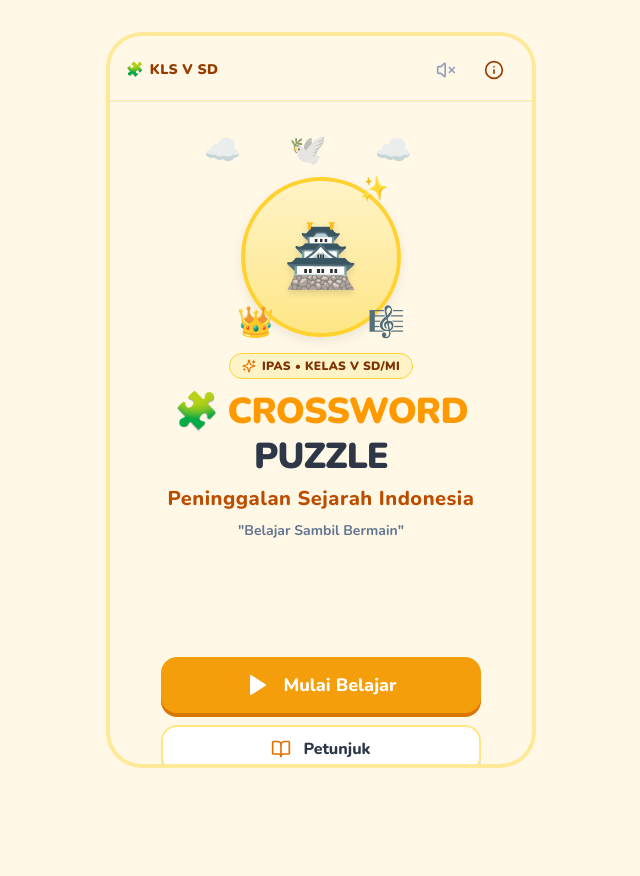
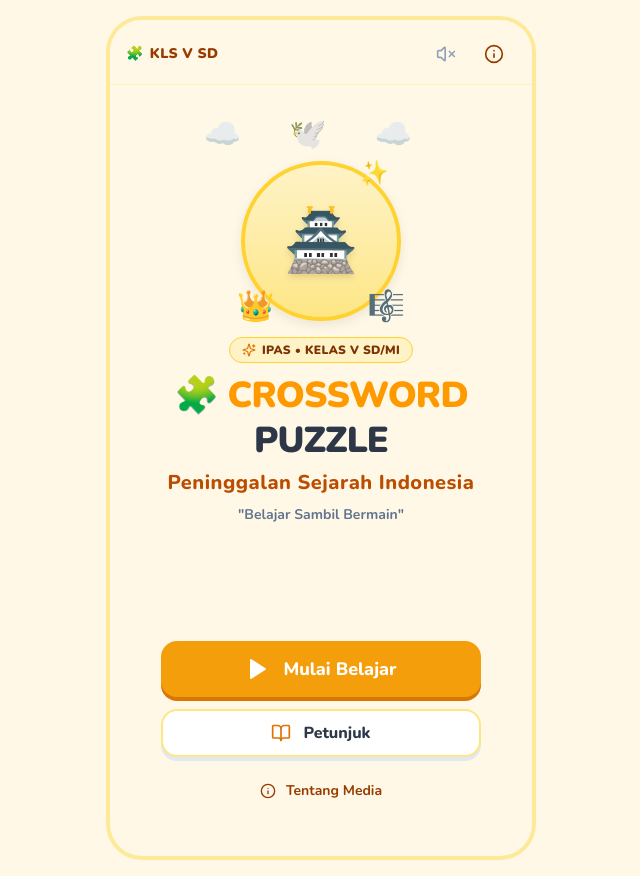
Before and after one commit to rasyidspace/CrosswordPuzzle, a Next.js app: page / in a window 1280 px wide. Shown: the whole page, without its empty margins (319-959 px from the left). Before the commit the page ends 800 px from the top, so only its background shows below. Built offline with nearby package versions, Linux system fonts and the light colour scheme.

Commit message:
revert: restore natural non-sticky layout for header and footer

```diff
--- a/src/app/layout.tsx
+++ b/src/app/layout.tsx
@@ -32,7 +32,6 @@ export const viewport: Viewport = {
   initialScale: 1,
   maximumScale: 1,
   userScalable: false,
-  viewportFit: "cover",
   themeColor: "#FFF8E7",
 };
 
@@ -43,7 +42,7 @@ export default function RootLayout({
 }>) {
   return (
     <html lang="id" className={`${nunito.variable} antialiased`}>
-      <body className="h-[100dvh] w-full bg-[#FFF8E7] text-[#2D3748] flex justify-center items-center p-0 sm:p-4 selection:bg-amber-200 overflow-hidden">
+      <body className="min-h-screen bg-[#FFF8E7] text-[#2D3748] flex justify-center items-center p-0 sm:p-4 selection:bg-amber-200">
         <LearningProvider>{children}</LearningProvider>
       </body>
     </html>
--- a/src/components/layout/BottomNav.tsx
+++ b/src/components/layout/BottomNav.tsx
@@ -284,10 +284,8 @@ export const BottomNav: React.FC = () => {
   };
 
   return (
-    <footer className="w-full shrink-0 sticky bottom-0 z-40 px-4 pt-3 pb-[max(1rem,env(safe-area-inset-bottom,1rem))] bg-gradient-to-t from-[#FFF8E7] via-[#FFF8E7]/95 to-[#FFF8E7]/40 backdrop-blur-md border-t border-amber-200/50">
-      <div className="w-full flex items-center justify-between">
-        {renderButtons()}
-      </div>
+    <footer className="w-full px-4 py-3 bg-[#FFF8E7] border-t border-amber-200/40 flex items-center justify-between mt-auto">
+      {renderButtons()}
     </footer>
   );
 };
--- a/src/components/layout/HeaderNav.tsx
+++ b/src/components/layout/HeaderNav.tsx
@@ -25,7 +25,7 @@ export const HeaderNav: React.FC = () => {
 
   return (
     <>
-      <header className="w-full shrink-0 px-4 pt-3 pb-2 bg-[#FFF8E7]/95 backdrop-blur-md sticky top-0 z-30 flex flex-col gap-2 border-b border-amber-200/60 shadow-2xs">
+      <header className="w-full px-4 pt-3 pb-2 bg-[#FFF8E7] flex flex-col gap-2 border-b border-amber-200/40">
         <div className="flex items-center justify-between gap-3">
           {/* Home / Restart */}
           {!isOpeningPage ? (
--- a/src/components/layout/MobileShell.tsx
+++ b/src/components/layout/MobileShell.tsx
@@ -8,7 +8,7 @@ interface MobileShellProps {
 
 export const MobileShell: React.FC<MobileShellProps> = ({ children }) => {
   return (
-    <main className="w-full max-w-[430px] h-[100dvh] sm:h-[844px] sm:max-h-[92vh] bg-[#FFF8E7] sm:rounded-[36px] sm:shadow-floating sm:border-4 sm:border-amber-200/80 flex flex-col justify-between overflow-hidden relative">
+    <main className="w-full max-w-[430px] min-h-screen sm:min-h-[844px] bg-[#FFF8E7] sm:rounded-[36px] sm:shadow-floating sm:border-4 sm:border-amber-200/80 flex flex-col justify-between overflow-hidden relative">
       {children}
     </main>
   );
--- a/src/components/pages/PageRenderer.tsx
+++ b/src/components/pages/PageRenderer.tsx
@@ -107,7 +107,7 @@ export const PageRenderer: React.FC = () => {
   };
 
   return (
-    <div className="flex-1 min-h-0 w-full overflow-y-auto overflow-x-hidden overscroll-contain">
+    <div className="flex-1 w-full">
       <AnimatePresence mode="wait">
         <motion.div
           key={currentPage}
@@ -115,7 +115,7 @@ export const PageRenderer: React.FC = () => {
           animate={{ opacity: 1, x: 0 }}
           exit={{ opacity: 0, x: -20 }}
           transition={{ duration: 0.2, ease: "easeInOut" }}
-          className="w-full min-h-full pb-28 sm:pb-24"
+          className="w-full min-h-full"
         >
           {renderCurrentPage()}
         </motion.div>
```
